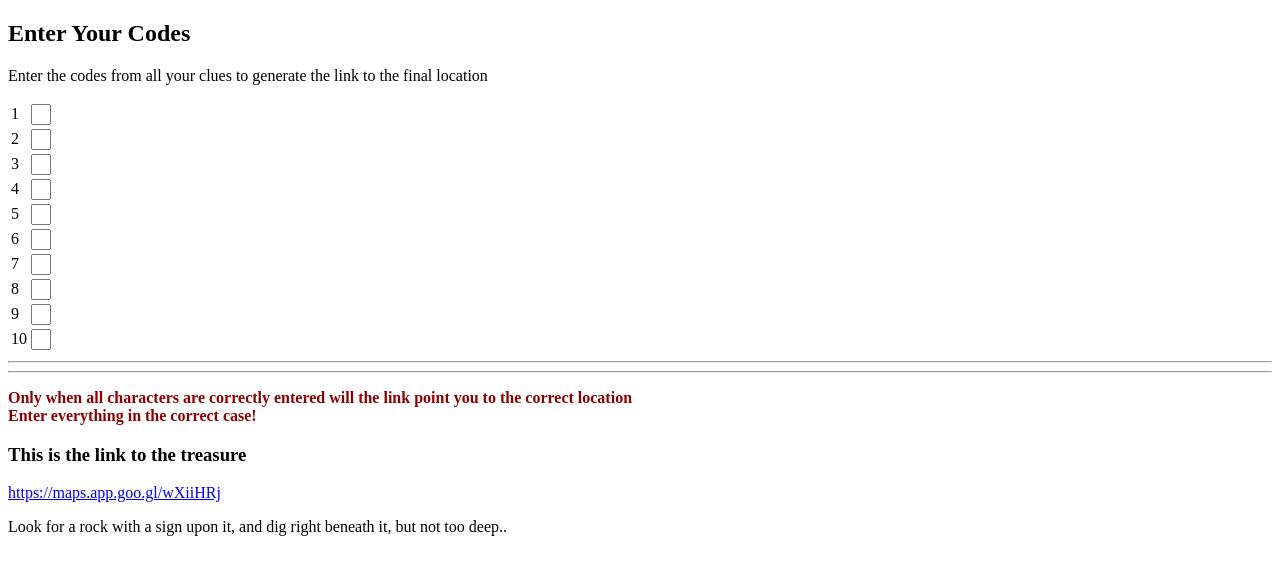
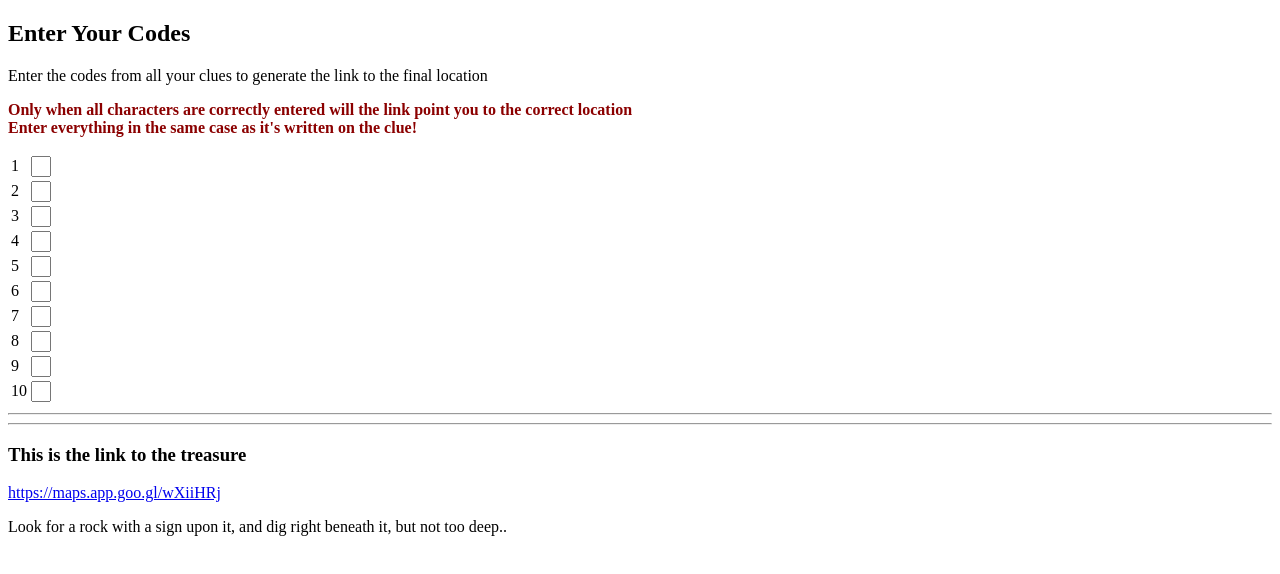
Before and after one commit to mickadoo/tomastreasurehunt, a plain HTML site: page index.html in a window 1280 px wide. Drawn offline with Linux system fonts and the light colour scheme.

Commit message:
Moving around stuff

```diff
--- a/index.html
+++ b/index.html
@@ -9,6 +9,7 @@
         input {
             max-width: 12px;
         }
+
         .warning {
             color: darkred;
             font-weight: bold;
@@ -18,6 +19,8 @@
 <body>
 <h2>Enter Your Codes</h2>
 <p>Enter the codes from all your clues to generate the link to the final location</p>
+<p class="warning">Only when all characters are correctly entered will the link point you to the correct location<br/>
+    Enter everything in the same case as it's written on the clue!</p>
 <table>
     <tr>
         <td><label for="first">1</label></td>
@@ -63,8 +66,6 @@
 <hr/>
 <hr/>
 <div>
-    <p class="warning">Only when all characters are correctly entered will the link point you to the correct location<br/>
-    Enter everything in the correct case!</p>
     <h3>This is the link to the treasure</h3>
     <a target="_blank" id="final_link" href="">
         loading...
```
